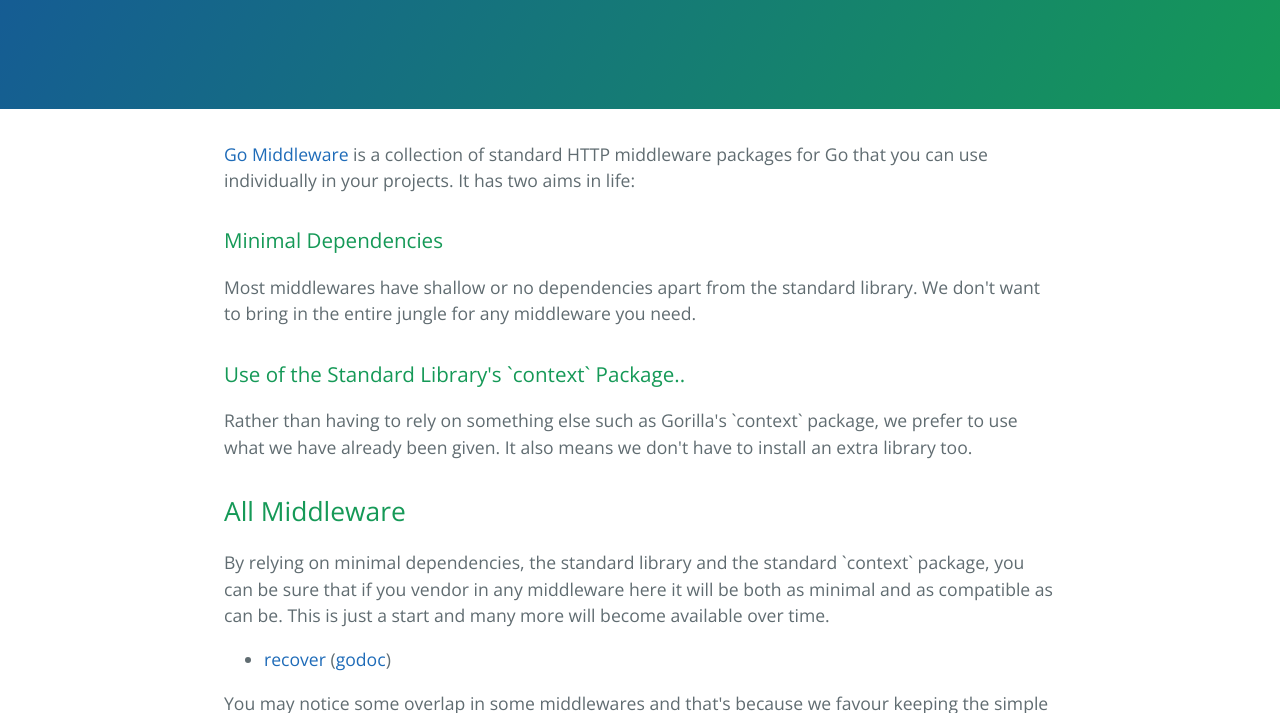
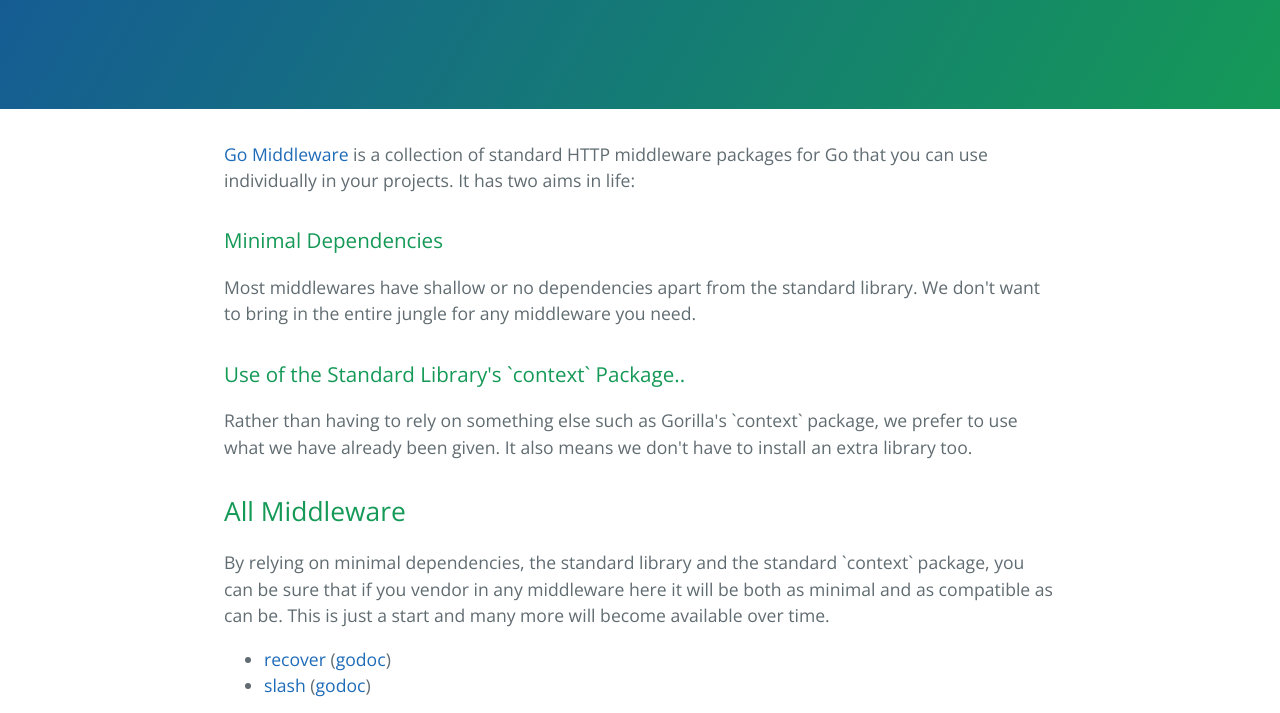
Before and after one commit to gomiddleware/gomiddleware.github.io, a plain HTML site: page index.html in a window 1280 px wide. Shown: the part 208-921 px from the top of the page. Drawn offline with nearby package versions, Linux system fonts and the light colour scheme.

Commit message:
Add a link to the new slash middleware

```diff
--- a/index.html
+++ b/index.html
@@ -43,6 +43,7 @@
 
       <ul>
         <li><a href="https://github.com/gomiddleware/recover">recover</a> (<a href="https://godoc.org/github.com/gomiddleware/recover">godoc</a>)</li>
+        <li><a href="https://github.com/gomiddleware/slash">slash</a> (<a href="https://godoc.org/github.com/gomiddleware/slash">godoc</a>)</li>
       </ul>
 
       <p>
```
